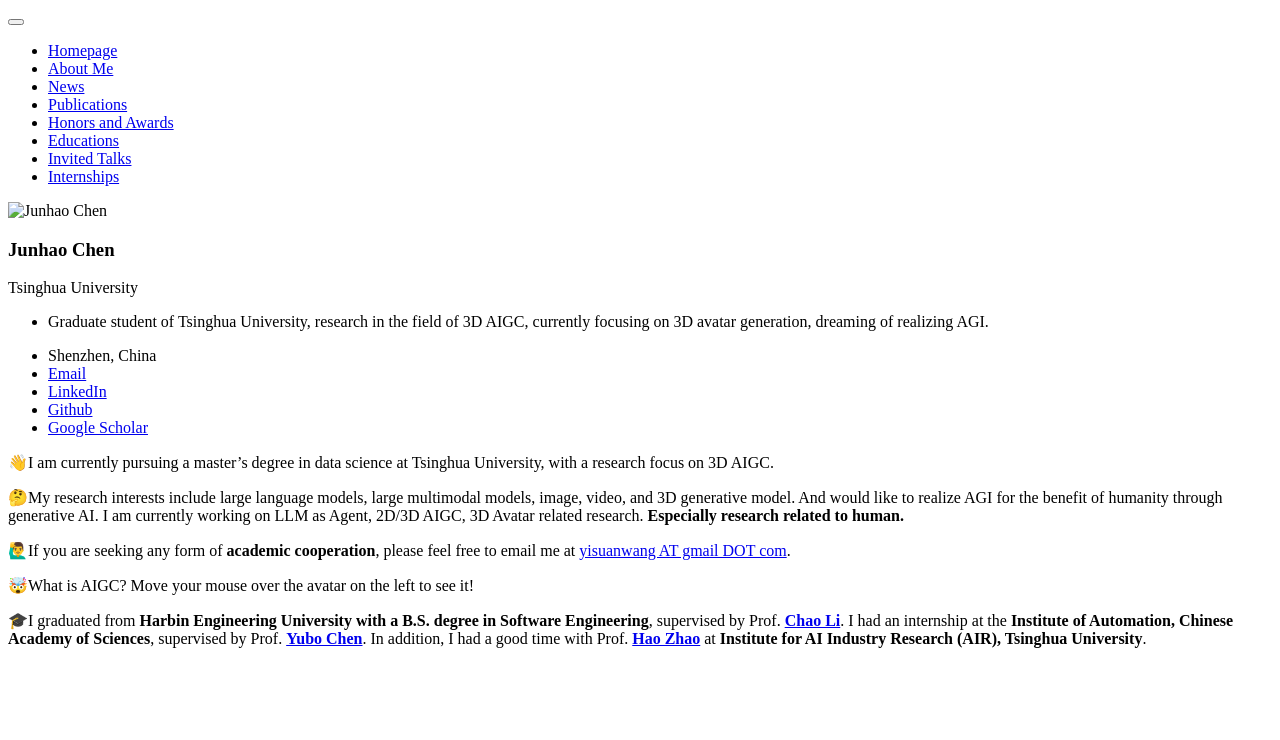
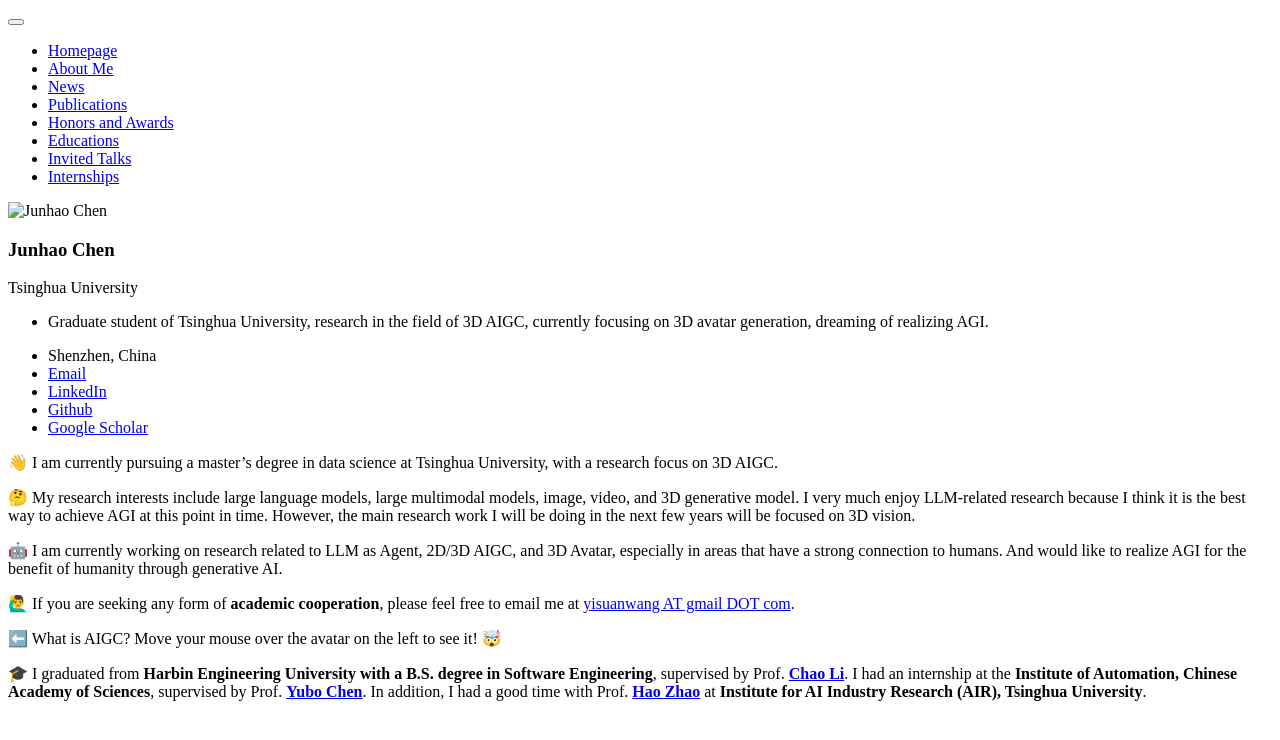
Before and after one commit to yisuanwang/yisuanwang.github.io, a Jekyll site: the page built from _pages/includes/intro.md, in a window 1280 px wide. Shown: the top 740 px of the page. Built offline with Jekyll 4.4.1, drawn with Linux system fonts in a browser that asks for light colours; our own code applies the rules of GitHub Pages for plain Markdown files.

Commit message:
2024-0324

```diff
--- a/_includes/author-profile.html
+++ b/_includes/author-profile.html
@@ -14,20 +14,20 @@
       </video>
   </div>   -->
 
+  <style>
+    /* .author__avatar {
+      position: relative;
+      width: 100%;
+      display: inline-block;
+    } */
 
-  <style>
-    .author__avatar {
-      position: relative;
-      width: 100%; /* Set this to the width of your avatar */
-      display: inline-block;
-    }
-
-    .author__avatar-img, .video-style {
+    .author__avatar-img {
       width: 100%;
       display: block;
     }
 
-    .video-style {
+    .video-stylea {
+      width: 100%;
       position: absolute;
       top: 0;
       left: 0;
@@ -36,8 +36,8 @@
   </style>
 
   <div class="author__avatar" onmouseover="showVideo()" onmouseout="hideVideo()">
-    <img src="images/avatar_ysw.jpeg" class="author__avatar-img" alt="{{ author.name }}">
-    <video id="authorVideo" class="video-style" loop playsinline poster="images/avatar_ysw.jpeg">
+      <img src="images/avatar_ysw.jpeg" class="author__avatar-img" alt="Junhao Chen">
+      <video id="authorVideo" class="video-stylea" loop playsinline poster="images/avatar_ysw.jpeg" preload="auto">
         <source src="images/avatar_ysw.mp4" type="video/mp4">
       </video>
   </div>
@@ -55,6 +55,7 @@
       video.style.display = 'none';
     }
   </script>
+
 
 
   <div class="author__content">
--- a/_pages/includes/intro.md
+++ b/_pages/includes/intro.md
@@ -1,12 +1,13 @@
-👋I am currently pursuing a master's degree in data science at Tsinghua University, with a research focus on 3D AIGC.
+👋 I am currently pursuing a master's degree in data science at Tsinghua University, with a research focus on 3D AIGC.
 
-🤔My research interests include large language models, large multimodal models, image, video, and 3D generative model. And would like to realize AGI for the benefit of humanity through generative AI.
-I am currently working on LLM as Agent, 2D/3D AIGC, 3D Avatar related research. **Especially research related to human.**
+🤔 My research interests include large language models, large multimodal models, image, video, and 3D generative model. I very much enjoy LLM-related research because I think it is the best way to achieve AGI at this point in time. However, the main research work I will be doing in the next few years will be focused on 3D vision.
 
-🙋‍♂️If you are seeking any form of **academic cooperation**, please feel free to email me at [yisuanwang AT gmail DOT com](mailto:yisuanwang AT gmail DOT com).
+🤖 I am currently working on research related to LLM as Agent, 2D/3D AIGC, and 3D Avatar, especially in areas that have a strong connection to humans. And would like to realize AGI for the benefit of humanity through generative AI.
 
-🤯What is AIGC? Move your mouse over the avatar on the left to see it!
+🙋‍♂️ If you are seeking any form of **academic cooperation**, please feel free to email me at [yisuanwang AT gmail DOT com](mailto:yisuanwang AT gmail DOT com).
 
-🎓I graduated from **Harbin Engineering University with a B.S. degree in Software Engineering**, supervised by Prof. **[Chao Li](https://mohub.net/help/MoHub/UserServiceCases/Cases1.html#%E6%95%99%E5%B8%88%E4%BB%8B%E7%BB%8D)**.
+⬅️ What is AIGC? Move your mouse over the avatar on the left to see it! 🤯
+
+🎓 I graduated from **Harbin Engineering University with a B.S. degree in Software Engineering**, supervised by Prof. **[Chao Li](https://mohub.net/help/MoHub/UserServiceCases/Cases1.html#%E6%95%99%E5%B8%88%E4%BB%8B%E7%BB%8D)**.
 I had an internship at the **Institute of Automation, Chinese Academy of Sciences**, supervised by Prof. **[Yubo Chen](https://scholar.google.com/citations?hl=en&user=9z7GPxIAAAAJ)**.
 In addition, I had a good time with Prof. **[Hao Zhao](https://scholar.google.com/citations?hl=en&user=ygQznUQAAAAJ)** at **Institute for AI Industry Research (AIR), Tsinghua University**.
--- a/assets/css/main.scss
+++ b/assets/css/main.scss
@@ -133,9 +133,3 @@
     background-color: #00369f;
     font-size: .8em;
 }
-
-.author__avatar-img, .author__avatar-video {
-    max-width: 100%; /* Or any other width */
-    height: auto;
-    border-radius: 50%; /* If you want it to be rounded like an avatar */
-}
```
Lines whose indentation alone changed are shown as unchanged.
